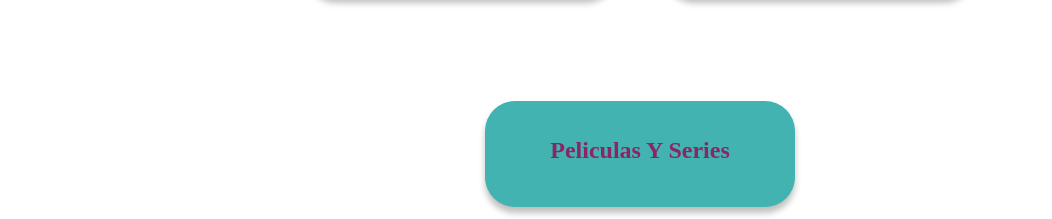
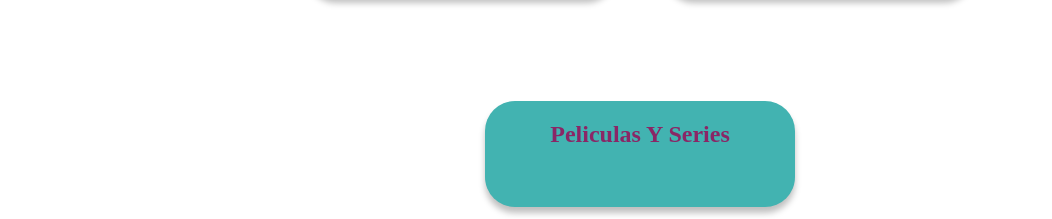
Before and after one commit to ivansirianni/entre_olas, a plain HTML site: page pages/materialDeInteres.html in a window 1280 px wide. Shown: the part 581-800 px from the top of the page, 0-1052 px from the left. Drawn offline with nearby package versions, Linux system fonts and the light colour scheme; a web font is replaced by a local one.

Commit message:
Update materialDeInteres.html

```diff
--- a/pages/materialDeInteres.html
+++ b/pages/materialDeInteres.html
@@ -46,7 +46,7 @@
 
     <!--Main actualizado-->
     <main class="main__page container my-md-5 py-md-5 pb-5">
-        <section>
+        <section class="mb-5 pb-5 ">
             <div>
                 <p class="title">Material de Interés</p>
                 <p class="subtitle text-center mb-5">Obtén más información con nuestras recomendaciones de materiales:
@@ -71,7 +71,7 @@
             <div class="py-md-5 d-flex flex-column  justify-content-center align-items-center">
                 <button class="button_center mx-4 ">
                     <a href="./materialPeliculas.html" class="text_button">
-                        <p class="pt-md-2 pt-3">
+                        <p class="pt-md-2 pt-3 mb-5">
                             Peliculas Y Series
                         </p>
                     </a>
```
